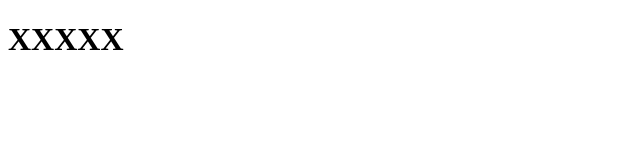
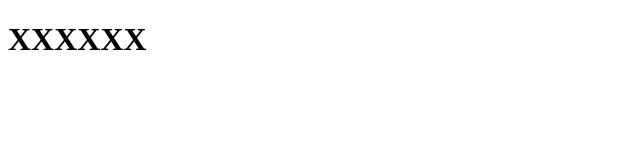
Before and after one commit to davidsuarezn22-web/taller-git-colaborativo, a plain HTML site: page index.html in a window 1280 px wide. Shown: the full height of the page, 0-640 px from the left. Drawn offline with Linux system fonts and the light colour scheme.

Commit message:
cambio otra vez

```diff
--- a/index.html
+++ b/index.html
@@ -5,7 +5,7 @@
     <title>Proyecto Integrador Git</title>
 </head>
 <body>
-    <h1>XXXXX</h1>
+    <h1>XXXXXX</h1>
 
 </body>
 </html>
```
